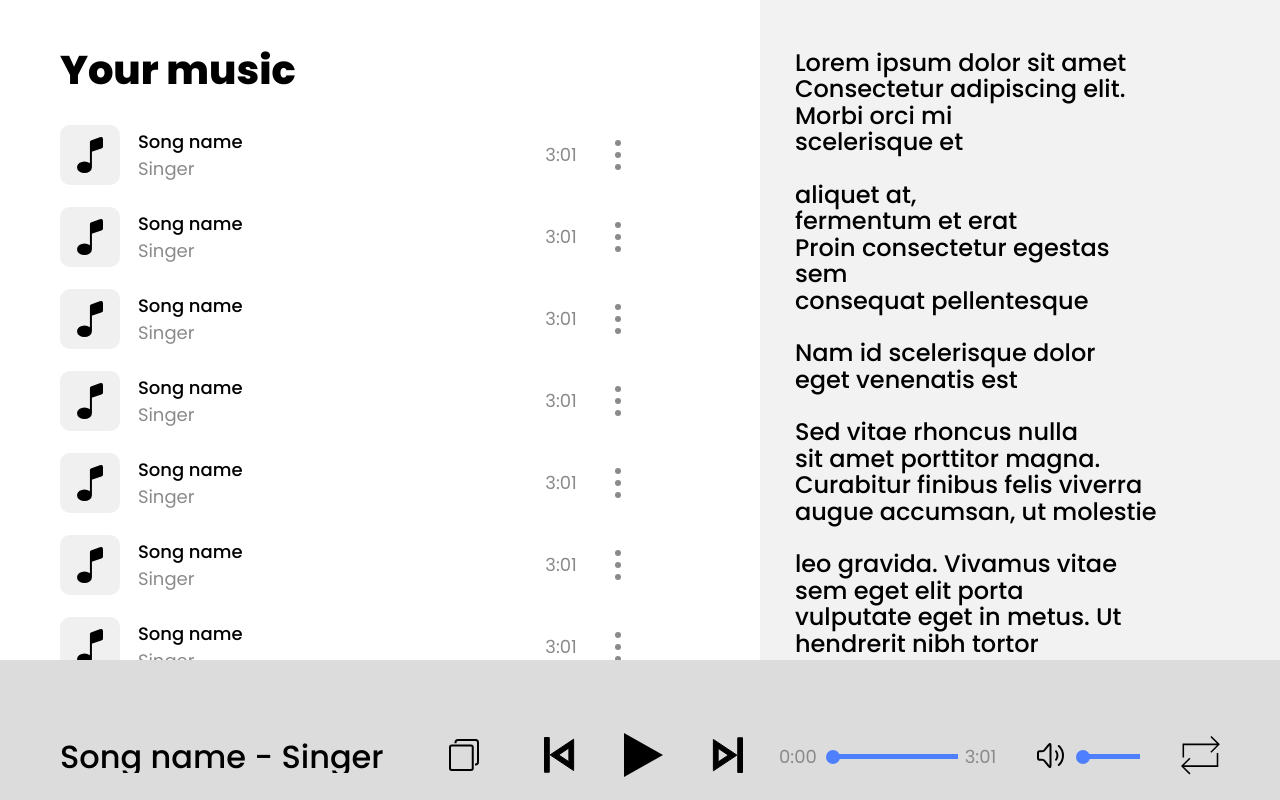
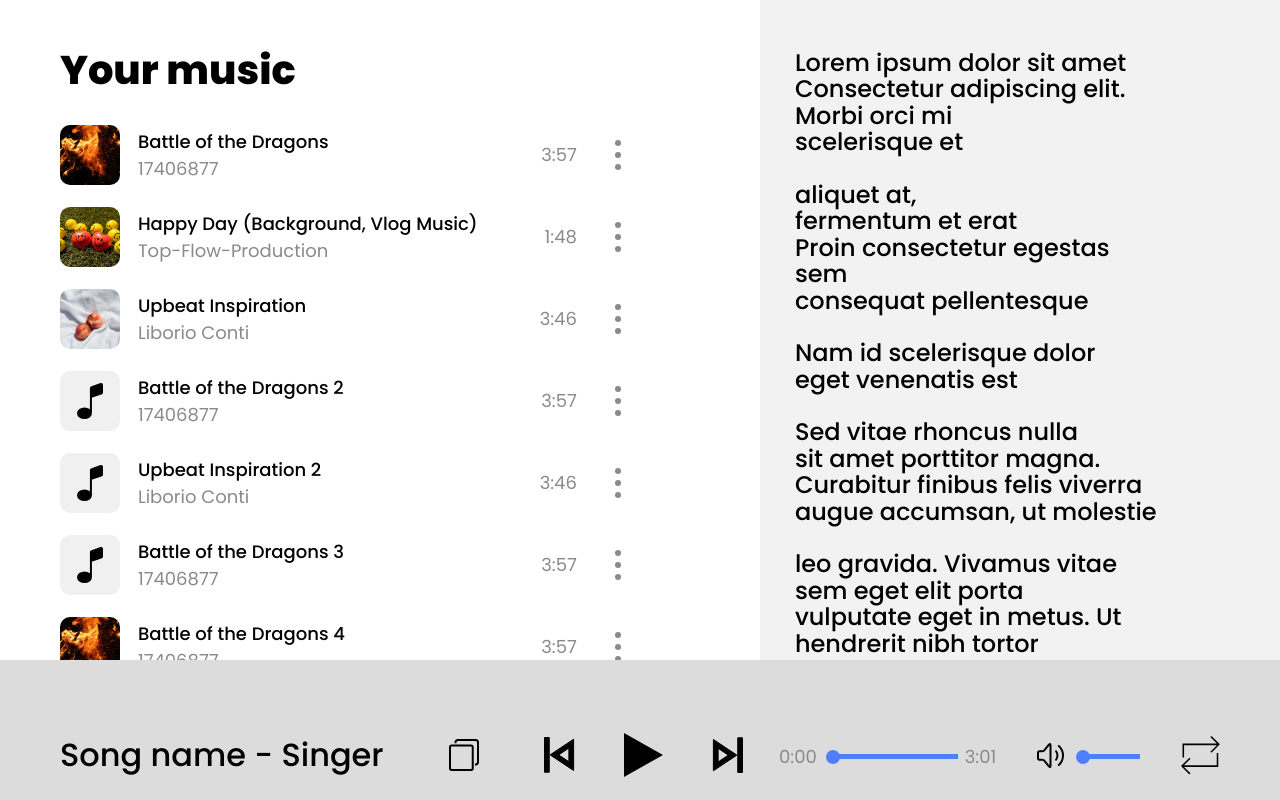
Before and after one commit to IvanZemsky/s-audio-1, a React (Create React App) app: page / in a window 1280 px wide. Built offline with nearby package versions, Linux system fonts and the light colour scheme.

Commit message:
song context

```diff
--- a/src/App.js
+++ b/src/App.js
@@ -1,10 +1,13 @@
 import SongList from './components/SongList/SongList';
 import Controls from './components/Controls/Controls'
 import Lyrics from './components/Lyrics/Lyrics'
+
+import { SongContextValues } from './context/song-context';
 import './App.scss';
 
 function App() {
   return (
+    <SongContextValues>
       <main className="App">
         <div className="main-content">
           <SongList />
@@ -12,6 +15,7 @@ function App() {
         </div>
         <Controls />
       </main>
+    </SongContextValues>
   );
 }
 
--- a/src/components/Controls/Controls.jsx
+++ b/src/components/Controls/Controls.jsx
@@ -1,7 +1,10 @@
-import React, { useState, useRef, useEffect } from 'react'
+import React, { useState, useContext } from 'react'
 import './Controls.scss';
+import { SongContext } from '../../context/song-context';
 
 function Controls() {
+
+  const {audioPath} = useContext(SongContext);
 
   const [timelineValue, setTimelineValue] = useState(0);
   const [volumeValue, setVolumeValue] = useState(0);
@@ -19,7 +22,7 @@ function Controls() {
 
       <div className="controls-content">
 
-        <audio src="../../song-data/song-files/battle-of-the-dragons.mp3"></audio>
+        <audio src={audioPath}></audio>
 
         <div className="controls-common">
           <div className="controls-info-wrap">
--- a/src/components/Controls/Controls.scss
+++ b/src/components/Controls/Controls.scss
@@ -34,6 +34,7 @@
 }
 
 .controls-info-wrap{
+   height: 36px;
    margin-right: 65px;
    overflow: hidden;
 
--- a/src/components/Song/Song.jsx
+++ b/src/components/Song/Song.jsx
@@ -1,12 +1,31 @@
 import React from 'react';
+import { useContext } from 'react';
+
+import { SongContext } from '../../context/song-context';
 import './Song.scss';
 
-function Song() {
+function Song({ songData }) {
+
+   const { setAudioPath } = useContext(SongContext);
+
+   const setAudio = () => {
+      setAudioPath(songData.path);
+   }
+
    return (
-    <div className='song'>
+      <li className='song' onClick={setAudio}>
 
          <div className="song-info">
             <div className="song-info_cover">
+
+               {songData.cover ? (
+                  <img src={songData.cover} alt={`Cover of ${songData.name}`} />
+               ) : (
+                  <svg className='song-cover_placeholder' viewBox="0 0 26 36" fill="none" xmlns="http://www.w3.org/2000/svg">
+                     <path d="M13.9231 11.8705V30.2251V11.8705ZM13.9231 11.8705V5.54201C13.9231 5.146 13.9231 4.94797 13.9871 4.7795C14.0436 4.63071 14.1354 4.499 14.2539 4.39646C14.3883 4.28031 14.5698 4.21768 14.9329 4.09245L23.056 1.2912C23.7123 1.06487 24.0406 0.951689 24.3018 1.01955C24.5303 1.07895 24.7284 1.22661 24.8553 1.43223C25 1.66716 25 2.02502 25 2.74074V9.06928C25 9.46529 25 9.66329 24.9359 9.83179C24.8794 9.98058 24.7877 10.1123 24.6692 10.2148C24.5348 10.331 24.3533 10.3936 23.9902 10.5188L15.8671 13.3201C15.2108 13.5464 14.8825 13.6596 14.6213 13.5917C14.3927 13.5323 14.1946 13.3847 14.0678 13.1791C13.9231 12.9441 13.9231 12.5863 13.9231 11.8705ZM13.9231 30.2251C13.9231 32.8622 11.0302 35 7.46154 35C3.89292 35 1 32.8622 1 30.2251C1 27.5879 3.89292 25.4503 7.46154 25.4503C11.0302 25.4503 13.9231 27.5879 13.9231 30.2251Z" fill="black" />
+                     <path d="M13.9231 11.8705V30.2251M13.9231 11.8705V5.542C13.9231 5.146 13.9231 4.94797 13.9871 4.7795C14.0436 4.63071 14.1354 4.499 14.2539 4.39646C14.3883 4.28031 14.5698 4.21768 14.9329 4.09245L23.056 1.2912C23.7123 1.06487 24.0406 0.951689 24.3018 1.01955C24.5303 1.07895 24.7284 1.22661 24.8553 1.43223C25 1.66716 25 2.02502 25 2.74074V9.06928C25 9.46529 25 9.66329 24.9359 9.83179C24.8794 9.98058 24.7877 10.1123 24.6692 10.2148C24.5348 10.331 24.3533 10.3936 23.9902 10.5188L15.8671 13.3201C15.2108 13.5464 14.8825 13.6596 14.6213 13.5917C14.3927 13.5323 14.1946 13.3847 14.0678 13.1791C13.9231 12.9441 13.9231 12.5863 13.9231 11.8705ZM13.9231 30.2251C13.9231 32.8622 11.0302 35 7.46154 35C3.89292 35 1 32.8622 1 30.2251C1 27.5879 3.89292 25.4503 7.46154 25.4503C11.0302 25.4503 13.9231 27.5879 13.9231 30.2251Z" stroke="black" strokeWidth="2" strokeLinecap="round" strokeLinejoin="round" />
+                  </svg>
+               )}
 
                <div className='song-animation'>
                   <div></div>
@@ -15,26 +34,22 @@ function Song() {
                   <div></div>
                </div>
 
-            <svg className='song-cover_placeholder' viewBox="0 0 26 36" fill="none" xmlns="http://www.w3.org/2000/svg">
-               <path d="M13.9231 11.8705V30.2251V11.8705ZM13.9231 11.8705V5.54201C13.9231 5.146 13.9231 4.94797 13.9871 4.7795C14.0436 4.63071 14.1354 4.499 14.2539 4.39646C14.3883 4.28031 14.5698 4.21768 14.9329 4.09245L23.056 1.2912C23.7123 1.06487 24.0406 0.951689 24.3018 1.01955C24.5303 1.07895 24.7284 1.22661 24.8553 1.43223C25 1.66716 25 2.02502 25 2.74074V9.06928C25 9.46529 25 9.66329 24.9359 9.83179C24.8794 9.98058 24.7877 10.1123 24.6692 10.2148C24.5348 10.331 24.3533 10.3936 23.9902 10.5188L15.8671 13.3201C15.2108 13.5464 14.8825 13.6596 14.6213 13.5917C14.3927 13.5323 14.1946 13.3847 14.0678 13.1791C13.9231 12.9441 13.9231 12.5863 13.9231 11.8705ZM13.9231 30.2251C13.9231 32.8622 11.0302 35 7.46154 35C3.89292 35 1 32.8622 1 30.2251C1 27.5879 3.89292 25.4503 7.46154 25.4503C11.0302 25.4503 13.9231 27.5879 13.9231 30.2251Z" fill="black"/>
-               <path d="M13.9231 11.8705V30.2251M13.9231 11.8705V5.542C13.9231 5.146 13.9231 4.94797 13.9871 4.7795C14.0436 4.63071 14.1354 4.499 14.2539 4.39646C14.3883 4.28031 14.5698 4.21768 14.9329 4.09245L23.056 1.2912C23.7123 1.06487 24.0406 0.951689 24.3018 1.01955C24.5303 1.07895 24.7284 1.22661 24.8553 1.43223C25 1.66716 25 2.02502 25 2.74074V9.06928C25 9.46529 25 9.66329 24.9359 9.83179C24.8794 9.98058 24.7877 10.1123 24.6692 10.2148C24.5348 10.331 24.3533 10.3936 23.9902 10.5188L15.8671 13.3201C15.2108 13.5464 14.8825 13.6596 14.6213 13.5917C14.3927 13.5323 14.1946 13.3847 14.0678 13.1791C13.9231 12.9441 13.9231 12.5863 13.9231 11.8705ZM13.9231 30.2251C13.9231 32.8622 11.0302 35 7.46154 35C3.89292 35 1 32.8622 1 30.2251C1 27.5879 3.89292 25.4503 7.46154 25.4503C11.0302 25.4503 13.9231 27.5879 13.9231 30.2251Z" stroke="black" strokeWidth="2" strokeLinecap="round" strokeLinejoin="round"/>
-            </svg>
             </div>
             <div className="song-info_text">
-            <p className="song-name">Song name</p>
-            <p className="song-singer">Singer</p>
+               <p className="song-name">{songData.name}</p>
+               <p className="song-singer">{songData.singer}</p>
             </div>
          </div>
 
          <div className="song-time-menu">
-         <p className='song-time'>3:01</p>
-         <button  type='button' className="song-menu">
+            <p className='song-time'>{songData.duration}</p>
+            <button type='button' className="song-menu">
                <div className="song-menu_circle"></div>
                <div className="song-menu_circle"></div>
                <div className="song-menu_circle"></div>
             </button>
          </div>
-    </div>
+      </li>
    )
 }
 
--- a/src/components/Song/Song.scss
+++ b/src/components/Song/Song.scss
@@ -22,6 +22,13 @@
          height: 60px;
          background-color: #F0F0F0;
          border-radius: 10px;
+         overflow: hidden;
+
+         img{
+            object-fit: cover;
+            width: 100%;
+            height: 100%;
+         }
 
          .song-animation{
             position: absolute;
--- a/src/components/SongList/SongList.jsx
+++ b/src/components/SongList/SongList.jsx
@@ -1,28 +1,21 @@
 import React from 'react';
+import { useContext } from 'react';
+
 import Song from '../Song/Song';
+import { songList } from '../../song-data/song-list.js';
 import './SongList.scss';
 
 function SongList() {
+
   return (
     <section className="song-list">
       <h1 className='song-list_title'>Your music</h1>
 
-
-        <div className="song-list_songs">
-          <Song />
-          <Song />
-          <Song />
-          <Song />
-          <Song />
-          <Song />
-          <Song />
-          <Song />
-          <Song />
-          <Song />
-          <Song />
-          <Song />
-          <Song />
-        </div>
+      <ul className="song-list_songs">
+        {songList.map(item => (
+          <Song key={item.id} songData={item} />
+        ))}
+      </ul>
 
     </section>
   )
--- /dev/null
+++ b/src/context/song-context.jsx
@@ -0,0 +1,16 @@
+import { createContext, useState } from 'react'
+import { songList } from '../song-data/song-list'
+
+export const SongContext = createContext(null);
+
+export function SongContextValues(props) {
+
+   const [audioPath, setAudioPath] = useState('');
+
+   const contextValues = {
+      audioPath, setAudioPath
+   };
+
+   return <SongContext.Provider value={contextValues}>{props.children}</SongContext.Provider>
+
+}
--- a/src/index.scss
+++ b/src/index.scss
@@ -42,6 +42,10 @@ h1,h2,h3,h4,h5,h6{
   font-weight: 400;
 }
 
+ul,ol,li{
+  list-style: none;
+}
+
 button, input{
   border: none;
   box-shadow: none;
--- /dev/null
+++ b/src/song-data/song-list.js
@@ -0,0 +1,92 @@
+import dragonMp3 from './song-files/battle-of-the-dragons.mp3';
+import happyMp3 from './song-files/happy-day-background.mp3';
+import upbeatMp3 from './song-files/UpbeatInspiration.mp3';
+
+import dragonsCover from './song-covers/battle-dragons-cover.jpg';
+import happyCover from './song-covers/happy-day-cover.jpg';
+import upbeatCover from './song-covers/upbeat-inspiration-cover.jpg';
+
+export const songList = [
+   {
+      id: 1,
+      name: 'Battle of the Dragons',
+      singer: '17406877',
+      duration: '3:57',
+      lyrics: '',
+      path: dragonMp3,
+      cover: dragonsCover
+   },
+   {
+      id: 2,
+      name: 'Happy Day (Background, Vlog Music)',
+      singer: 'Top-Flow-Production',
+      duration: '1:48',
+      lyrics: '',
+      path: happyMp3,
+      cover: happyCover
+   },
+   {
+      id: 3,
+      name: 'Upbeat Inspiration',
+      singer: 'Liborio Conti',
+      duration: '3:46',
+      lyrics: '',
+      path: upbeatMp3,
+      cover: upbeatCover
+   },
+   {
+      id: 4,
+      name: 'Battle of the Dragons 2',
+      singer: '17406877',
+      duration: '3:57',
+      lyrics: '',
+      path: dragonMp3,
+      cover: ''
+   },
+   {
+      id: 5,
+      name: 'Upbeat Inspiration 2',
+      singer: 'Liborio Conti',
+      duration: '3:46',
+      lyrics: '',
+      path: upbeatMp3,
+      cover: ''
+   },
+   {
+      id: 6,
+      name: 'Battle of the Dragons 3',
+      singer: '17406877',
+      duration: '3:57',
+      lyrics: '',
+      path: dragonMp3,
+      cover: ''
+   },
+   {
+      id: 7,
+      name: 'Battle of the Dragons 4',
+      singer: '17406877',
+      duration: '3:57',
+      lyrics: '',
+      path: dragonMp3,
+      cover: dragonsCover
+   },
+   {
+      id: 8,
+      name: 'Battle of the Dragons 5',
+      singer: '17406877',
+      duration: '3:57',
+      lyrics: '',
+      path: dragonMp3,
+      cover: ''
+   },
+   {
+      id: 9,
+      name: 'Battle of the Dragons 6',
+      singer: '17406877',
+      duration: '3:57',
+      lyrics: '',
+      path: dragonMp3,
+      cover: ''
+   },
+
+];
```
Also changed, not shown: src/song-data/songs-list.js (deleted, +0 -35 lines), src/song-data/song-covers/happy-day-cover.jpg (added), src/song-data/song-covers/upbeat-inspiration-cover.jpg (added). Lines whose indentation alone changed are shown as unchanged.
